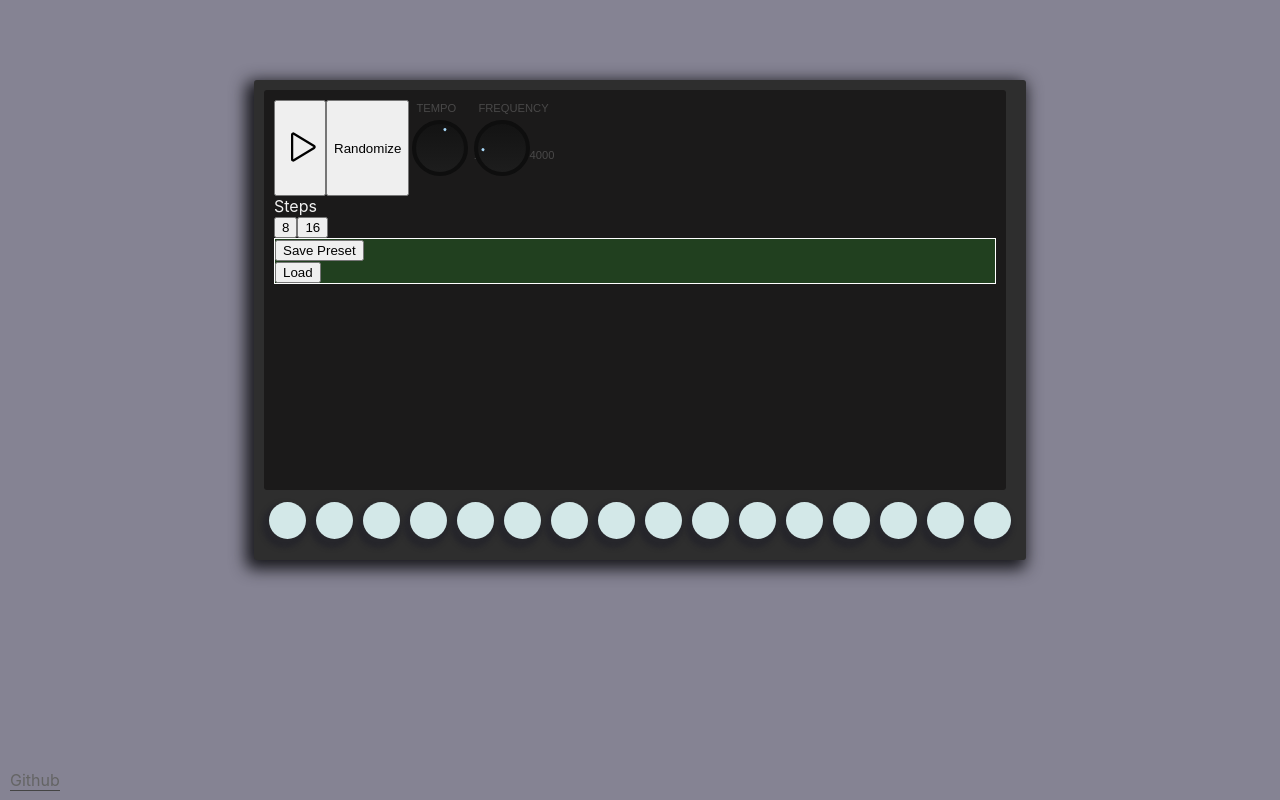
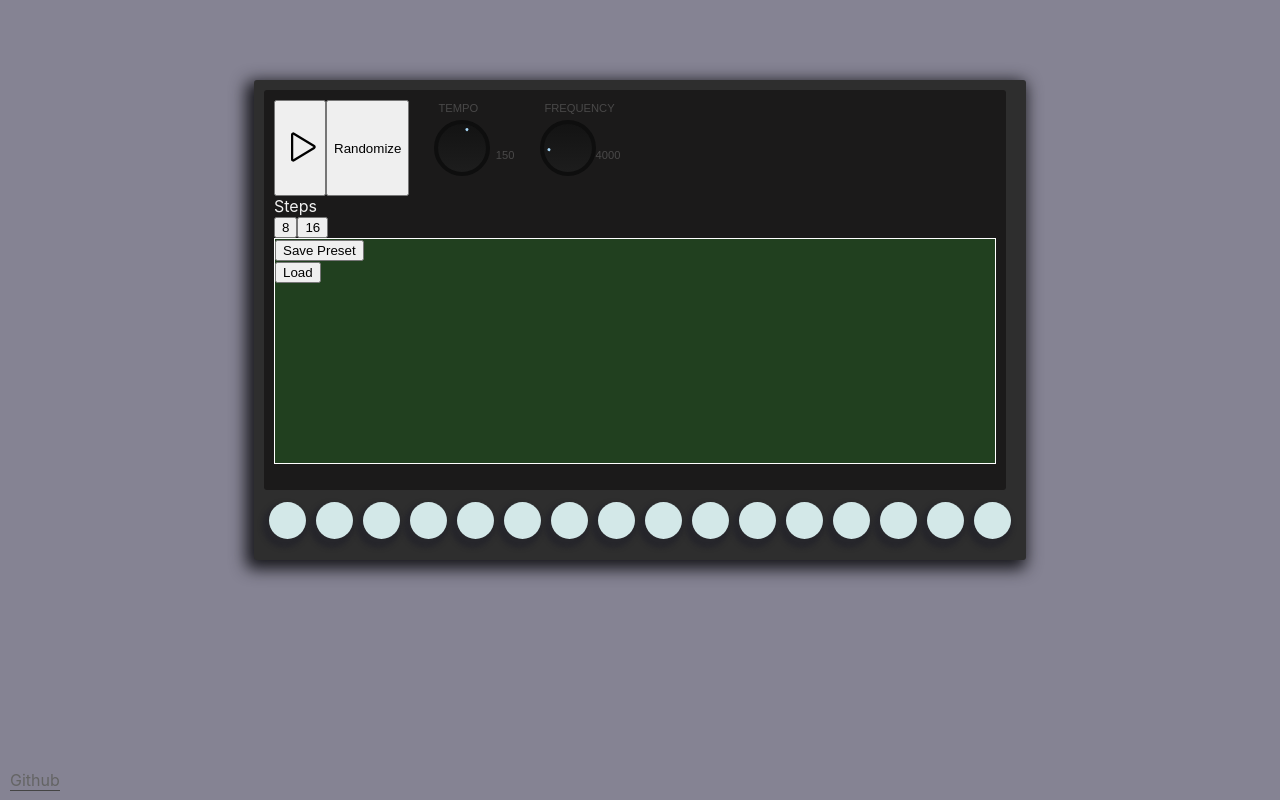
Before and after one commit to Loxphordex/Memoryfield, a React (Create React App) app: page / in a window 1280 px wide. Both pictures are taken after a click on the button "Start". Built offline with nearby package versions, Linux system fonts and the light colour scheme.

Commit message:
knob no select

```diff
--- a/src/App.js
+++ b/src/App.js
@@ -121,8 +121,8 @@ function App() {
 
   function calculateBpm(bpm) {
     bpm = parseInt(bpm, 10)
-    const millisecondsPerBeat = (60000 / bpm)
-    const beatsIn44Time = millisecondsPerBeat / 4
+    const millisecondsPerBeat = Math.floor((60000 / bpm))
+    const beatsIn44Time = Math.floor((millisecondsPerBeat / 4))
 
     setSpeed(beatsIn44Time)
     setDisplayedBpm(bpm)
--- a/src/components/Knob/knob.js
+++ b/src/components/Knob/knob.js
@@ -90,7 +90,7 @@ export default function Knob({
 
   return (
     <div className='knob-surround'>
-      <span className='knob-label'><label htmlFor={`${units}-knob`}>{units}</label></span>
+      <span className='knob-label no-select'><label htmlFor={`${units}-knob`}>{units}</label></span>
       <div
         className='knob'
         id={`${units}-knob`}
@@ -100,7 +100,7 @@ export default function Knob({
         style={rotationStyles}
       />
 
-      <span className='max'>{`${knobValue}`}</span>
+      <span className='max no-select'>{`${knobValue}`}</span>
     </div>
   )
 }
--- a/src/helpers/hooks.js
+++ b/src/helpers/hooks.js
@@ -1,5 +1,6 @@
 import React, { useState, useEffect, useRef } from 'react'
 
+// Dan Abramov's hook
 export function useInterval(callback, delay) {
   const savedCallback = useRef()
 
--- a/src/styles/buttons/buttons.css
+++ b/src/styles/buttons/buttons.css
@@ -5,7 +5,7 @@
   height: 3em;
   border-radius: 50%;
   border: solid 0.25em #0e0e0e;
-  margin: 20px 3px;
+  margin: 20px 25px;
   background: #181818;
   background: -webkit-gradient(linear, left bottom, left top, color-stop(0, #1d1d1d), color-stop(1, #131313));
   background: -ms-linear-gradient(bottom, #1d1d1d, #131313);
@@ -55,6 +55,7 @@
 .knob-label {
   top: -2em;
   margin: 0 auto;
+  pointer-events: none;
 }
 .min {
   bottom: 1em;
--- a/src/styles/container.css
+++ b/src/styles/container.css
@@ -7,3 +7,13 @@
     min-width: 750px;
     box-shadow: -4px 5px 16px 4px rgb(24 24 29);
 }
+
+.no-select {
+    -webkit-touch-callout: none; /* iOS Safari */
+      -webkit-user-select: none; /* Safari */
+       -khtml-user-select: none; /* Konqueror HTML */
+         -moz-user-select: none; /* Old versions of Firefox */
+          -ms-user-select: none; /* Internet Explorer/Edge */
+              user-select: none; /* Non-prefixed version, currently
+                                    supported by Chrome, Edge, Opera and Firefox */
+  }
--- a/src/styles/controlPanelStyles/DisplayPanel.css
+++ b/src/styles/controlPanelStyles/DisplayPanel.css
@@ -1,4 +1,6 @@
 .selected-node-control-display {
   border: 1px solid white;
   background-color: rgb(33, 64, 31);
+  min-height: 14em;
+  max-height: 14em;
 }
```
